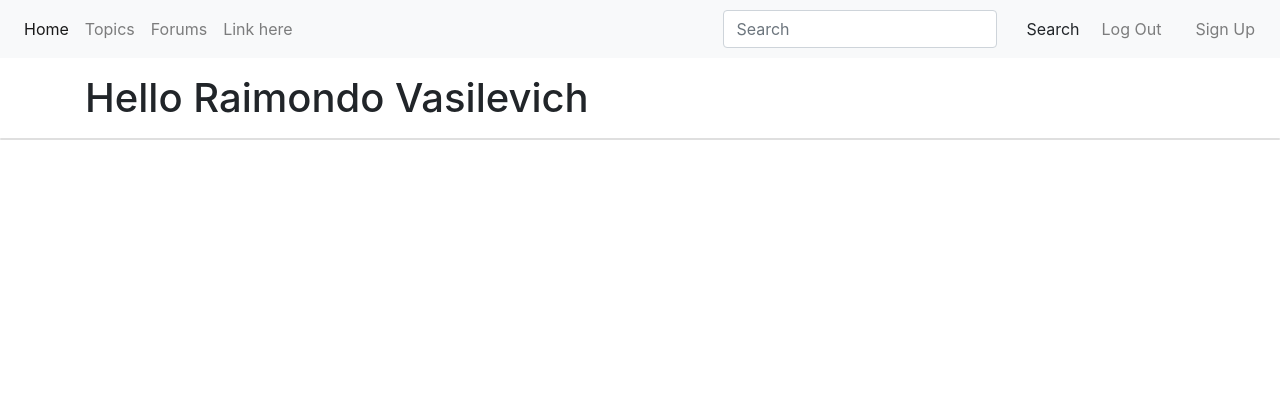
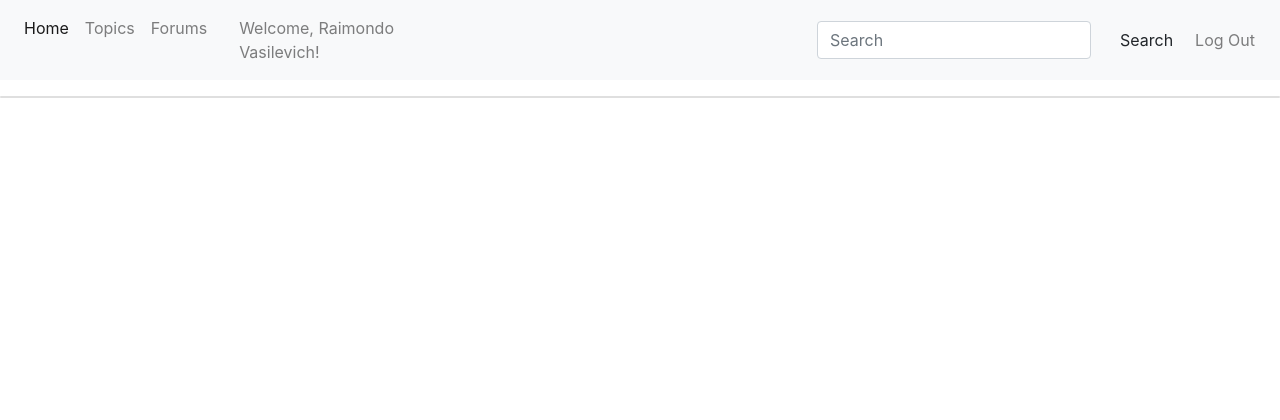
Before and after one commit to bambidorothy/CSIT314, a PHP site: page / in a window 1280 px wide. Shown: the top 420 px of the page. Run offline with PHP 8.4, Linux system fonts and the light colour scheme; a user stored in the database is signed in; data comes from the database, SQL or seed files in the repository.

Commit message:
3:05am edits

```diff
--- a/classes/user.class.php
+++ b/classes/user.class.php
@@ -12,7 +12,7 @@ class User //create User class
         }
     }
 
-    /*** for login process ***/
+    /* for login process */
     public function validate_login($email, $password) //get email & password input from login.php form
     {
         $sql="SELECT id from users WHERE email='$email' and password='$password'"; //sql statement which retrieves id from users table where email and password match
--- a/index.php
+++ b/index.php
@@ -58,8 +58,8 @@ if (isset($_GET['q'])){ //get q variable to logout
                 <li class="nav-item">
                     <a class="nav-link" href="#">Forums</a>
                 </li>
-                <li class="nav-item">
-                    <a class="nav-link" href="#">Link here</a>
+                <li class="nav-item mx-3" style="width: 200px;">
+                <a class="nav-link">Welcome, <?php $user->get_fullname($id); ?>!</a> <!--display's user fullname-->
                 </li>
             </ul>
             <ul class="navbar-nav">
@@ -70,9 +70,6 @@ if (isset($_GET['q'])){ //get q variable to logout
                 <li class="nav-item">
                     <a class="nav-link btn btn-outline-light" href="index.php?q=logout">Log Out</a>
                 </li>
-                <li>
-                    <a class="nav-link btn btn-outline-light ml-3" href="register.php">Sign Up</a>
-                </li>
             </ul>
         </div>
     </nav>
@@ -82,7 +79,6 @@ if (isset($_GET['q'])){ //get q variable to logout
         <div class="row">
             <div class="col">
                 <p id="demo">
-                <h1>Hello <?php $user->get_fullname($id); ?></h1>
                 </p>
             </div>
         </div>
```
